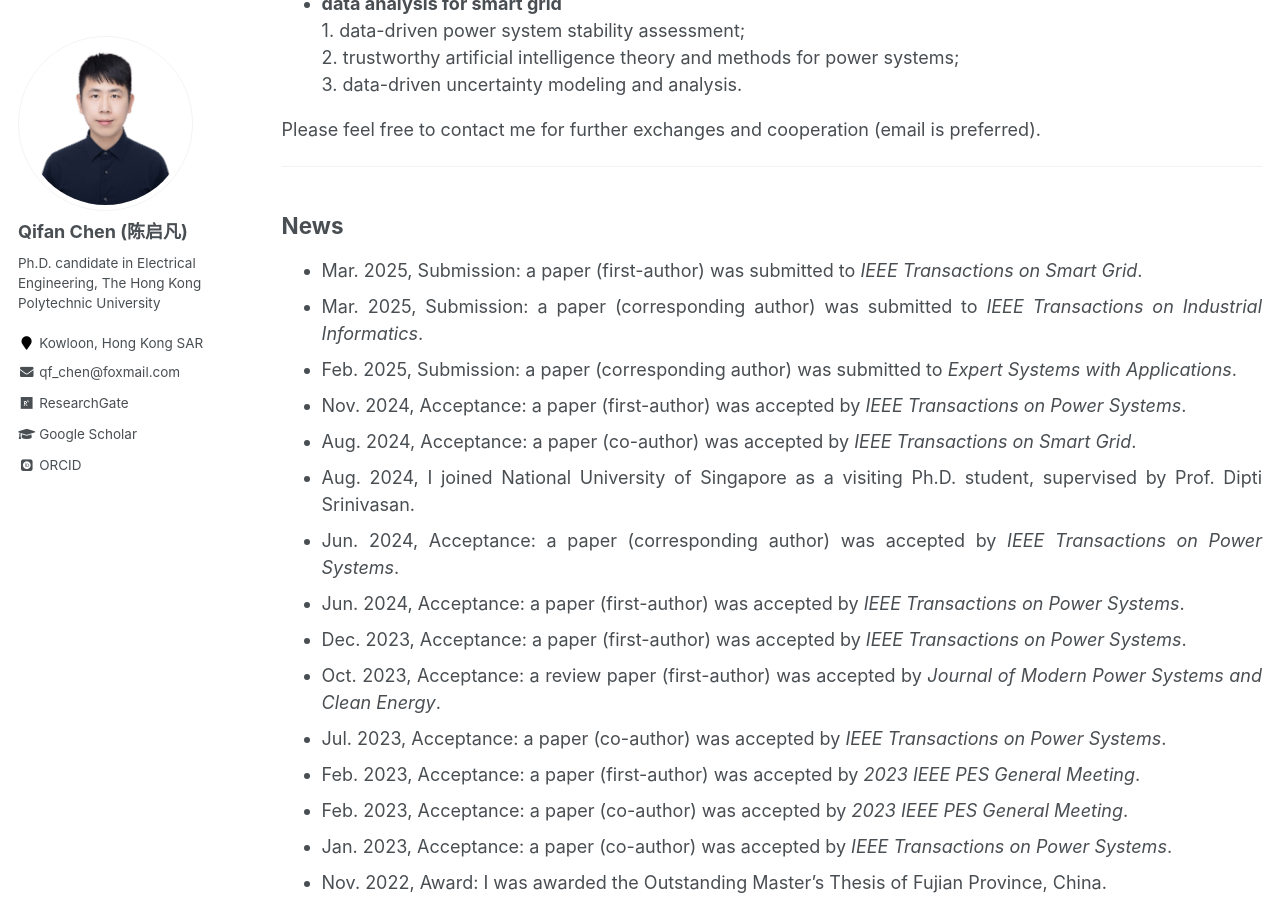
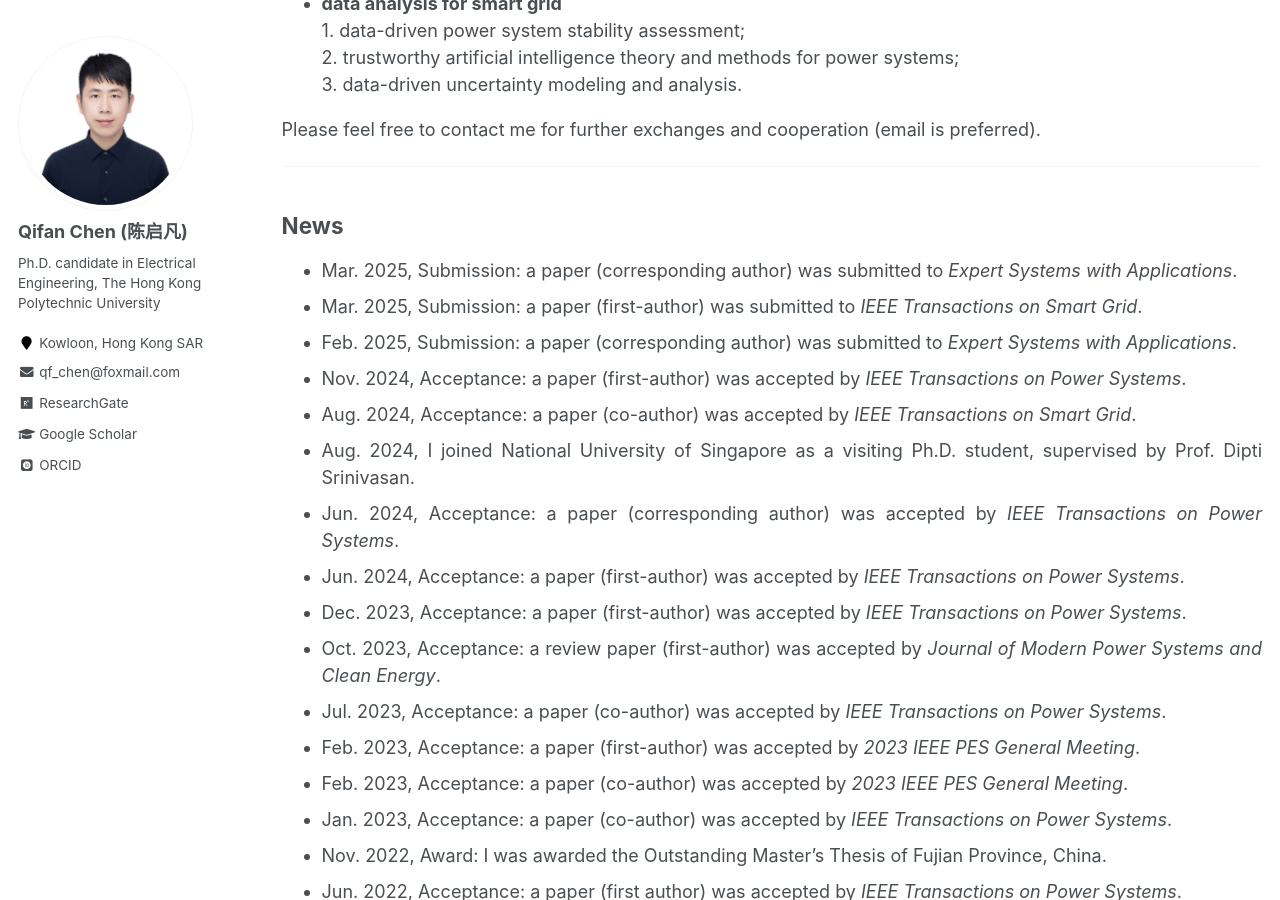
Before and after one commit to ChQf/ChQf.github.io, a Jekyll site: the page built from _pages/about.md, in a window 1280 px wide and 900 px high, scrolled down 423 px. Built offline with Jekyll 4.4.1, drawn with Linux system fonts in a browser that asks for light colours; some web fonts are replaced.

Commit message:
Update about.md

```diff
--- a/_pages/about.md
+++ b/_pages/about.md
@@ -26,8 +26,8 @@ Please feel free to contact me for further exchanges and cooperation (email is p
 ---
 
 ## News
+* Mar. 2025, Submission: a paper (corresponding author) was submitted to *Expert Systems with Applications*.
 * Mar. 2025, Submission: a paper (first-author) was submitted to *IEEE Transactions on Smart Grid*.
-* Mar. 2025, Submission: a paper (corresponding author) was submitted to *IEEE Transactions on Industrial Informatics*.
 * Feb. 2025, Submission: a paper (corresponding author) was submitted to *Expert Systems with Applications*.
 * Nov. 2024, Acceptance: a paper (first-author) was accepted by *IEEE Transactions on Power Systems*.
 * Aug. 2024, Acceptance: a paper (co-author) was accepted by *IEEE Transactions on Smart Grid*.
```
